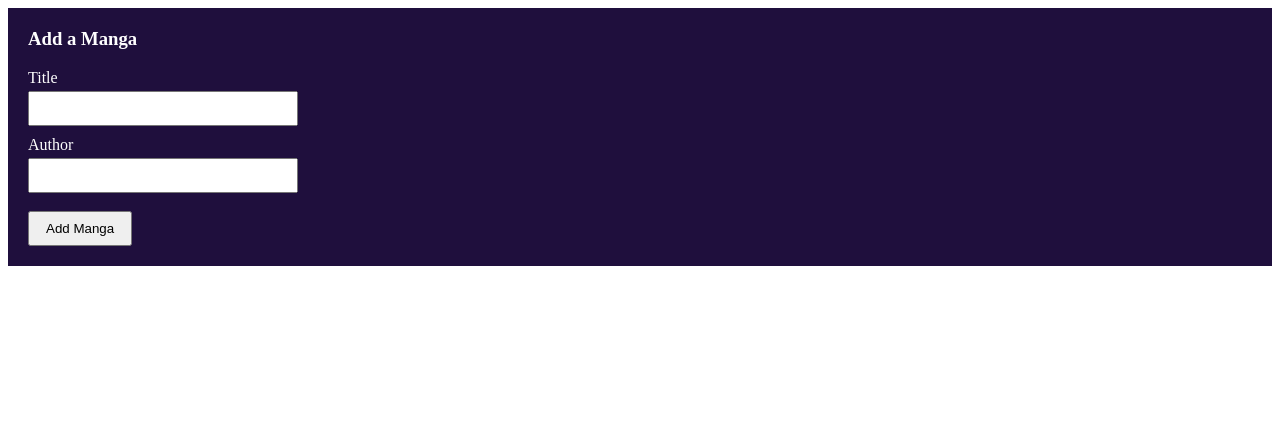
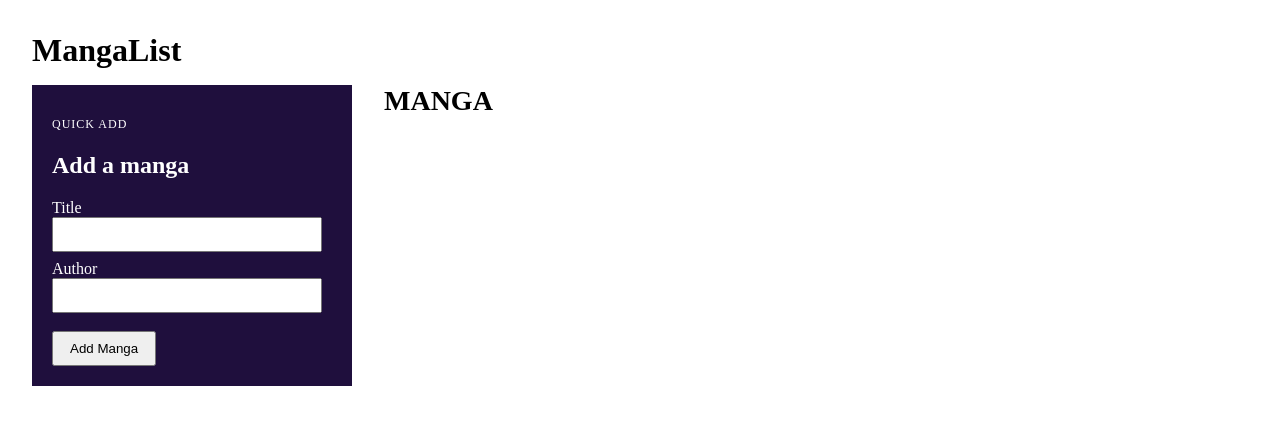
Before and after one commit to joshcaili/Project2-Animelist, a React (Vite) app: page / in a window 1280 px wide. Shown: the top 424 px of the page. Built offline with nearby package versions, Linux system fonts and the light colour scheme.

Commit message:
Changed CSS for Left-Right Layout

```diff
--- /dev/null
+++ b/src/App.css
@@ -0,0 +1,28 @@
+.app {
+  padding: 24px;
+}
+
+.app h1 {
+  margin: 0 0 16px;
+}
+
+.app-layout {
+  display: flex;
+  gap: 32px;
+  align-items: flex-start;
+}
+
+.app-layout-left {
+  width: 320px;
+  flex-shrink: 0;
+}
+
+.app-layout-right {
+  flex: 1;
+  min-width: 0;
+}
+
+.app-layout-right h2 {
+  margin: 0 0 12px;
+  font-size: 28px;
+}
--- a/src/App.jsx
+++ b/src/App.jsx
@@ -1,6 +1,7 @@
 import { useState } from 'react';
 import MangaAdd from './components/MangaAdd';
 import MangaList from './components/MangaList';
+import './App.css';
 
 function App() {
   const [manga, setManga] = useState([]);
@@ -18,9 +19,17 @@ function App() {
   };
 
   return (
-    <div>
-      <MangaAdd onAdd={addManga} />
-      <MangaList manga={manga} />
+    <div className="app">
+      <h1>MangaList</h1>
+      <div className="app-layout">
+        <div className="app-layout-left">
+          <MangaAdd onAdd={addManga} />
+        </div>
+        <div className="app-layout-right">
+          <h2>MANGA</h2>
+          <MangaList manga={manga} />
+        </div>
+      </div>
     </div>
   );
 }
--- a/src/components/MangaAdd.css
+++ b/src/components/MangaAdd.css
@@ -4,14 +4,13 @@
   padding: 20px;
 }
 
-.manga-add h3 {
-  margin-top: 0;
+.manga-add-label {
+  font-size: 12px;
+  letter-spacing: 1px;
 }
 
 .manga-add label {
   display: block;
-  margin-top: 10px;
-  margin-bottom: 4px;
 }
 
 .manga-add input {
--- a/src/components/MangaAdd.jsx
+++ b/src/components/MangaAdd.jsx
@@ -22,7 +22,8 @@ function MangaAdd({ onAdd }) {
 
   return (
     <div className="manga-add">
-      <h3>Add a Manga</h3>
+      <p className="manga-add-label">QUICK ADD</p>
+      <h2>Add a manga</h2>
       <form onSubmit={handleSubmit}>
         <label>Title</label>
         <input value={title} onChange={handleTitleChange} />
```
